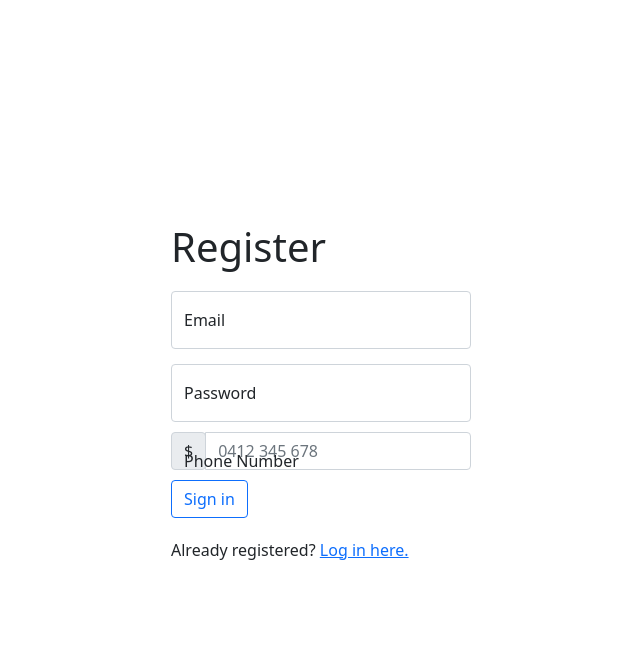
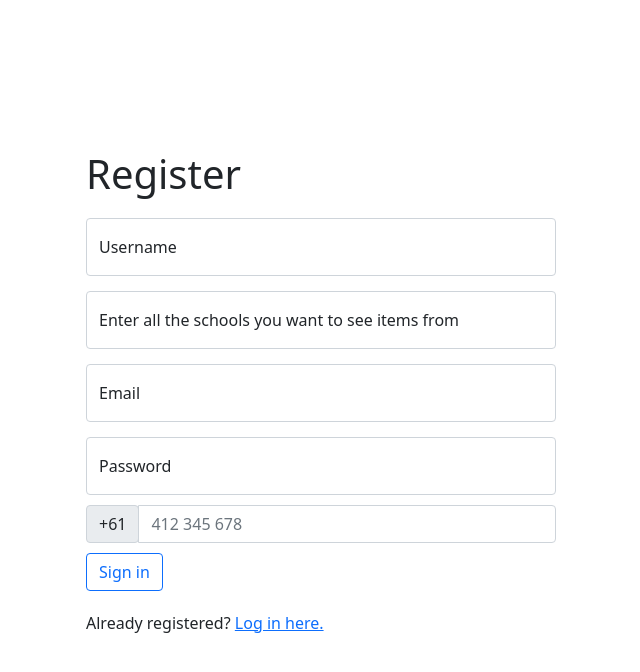
Before and after one commit to eddieBean/node-keep-growing, a plain HTML site: page frontend/sign-up.html in a window 1280 px wide. Shown: the whole page, without its empty margins (319-959 px from the left). Drawn offline with nearby package versions, Linux system fonts and the light colour scheme.

Commit message:
messing with sign up page

```diff
--- a/frontend/loginStyle.css
+++ b/frontend/loginStyle.css
@@ -9,7 +9,7 @@
 }
 .sign-in-form{
     width:100%;
-    max-width: 330px;
+    max-width: 500px;
     padding: 15px;
     margin:auto;
 }
--- a/frontend/sign-up.html
+++ b/frontend/sign-up.html
@@ -16,6 +16,28 @@
 <main class="sign-in-form">
     <form id="signUpForm">
         <h1 style = "margin-bottom: 20px; margin-top: 0;">Register</h1>
+        <div class="form-floating" style = "border-bottom-left-radius: 0; border-bottom-right-radius: 0; margin-bottom:15px">
+            <input
+                type="text"
+                class="form-control"
+                id="username"
+                name="username"
+                placeholder="johndoe123"
+                required
+            />
+            <label for="floatingInput" class="form-label">Username</label>
+        </div>
+        <div class="form-floating" style = "border-bottom-left-radius: 0; border-bottom-right-radius: 0; margin-bottom:15px">
+            <input
+                type="text"
+                class="form-control"
+                id="school"
+                name="school"
+                placeholder="My School"
+                required
+            />
+            <label for="school" class="form-label">Enter all the schools you want to see items from</label>
+        </div>
         <div class="form-floating" style = "border-bottom-left-radius: 0; border-bottom-right-radius: 0; margin-bottom:15px">
             <input
                 type="email"
@@ -40,21 +62,14 @@
             />
             <label for="floatingPassword" class="form-label">Password</label>
         </div>
-        <div class="form-floating" style = "border-top-left-radius: 0; border-top-right-radius: 0;margin-bottom:10px">
+        <div class="form-floating" style="border-top-left-radius: 0; border-top-right-radius: 0;margin-bottom:10px">
+            <label for="phone" class="form-label">Phone Number</label>
             <div class="input-group">
-                    <div class="input-group-prepend">
-                        <span class="input-group-text" id="inputGroupPrepend">$</span>
-                    </div>
-                    <input
-                        type="text"
-                        class="form-control"
-                        name="phone"
-                        id="phone"
-                        placeholder="0412 345 678"
-                    />
+                <div class="input-group-prepend">
+                    <span class="input-group-text" id="inputGroupPrepend">+61</span>
+                </div>
+                <input type="text" class="form-control" name="phone" id="phone" placeholder="412 345 678" />
             </div>
-            <label for="floatingPassword" class="form-label">Phone Number</label>
-
         </div>
 
         <button class = "btn btn-outline-primary" type="submit">Sign in</button>
```
Also changed, not shown: backend/server.js (+5 -5 lines).
